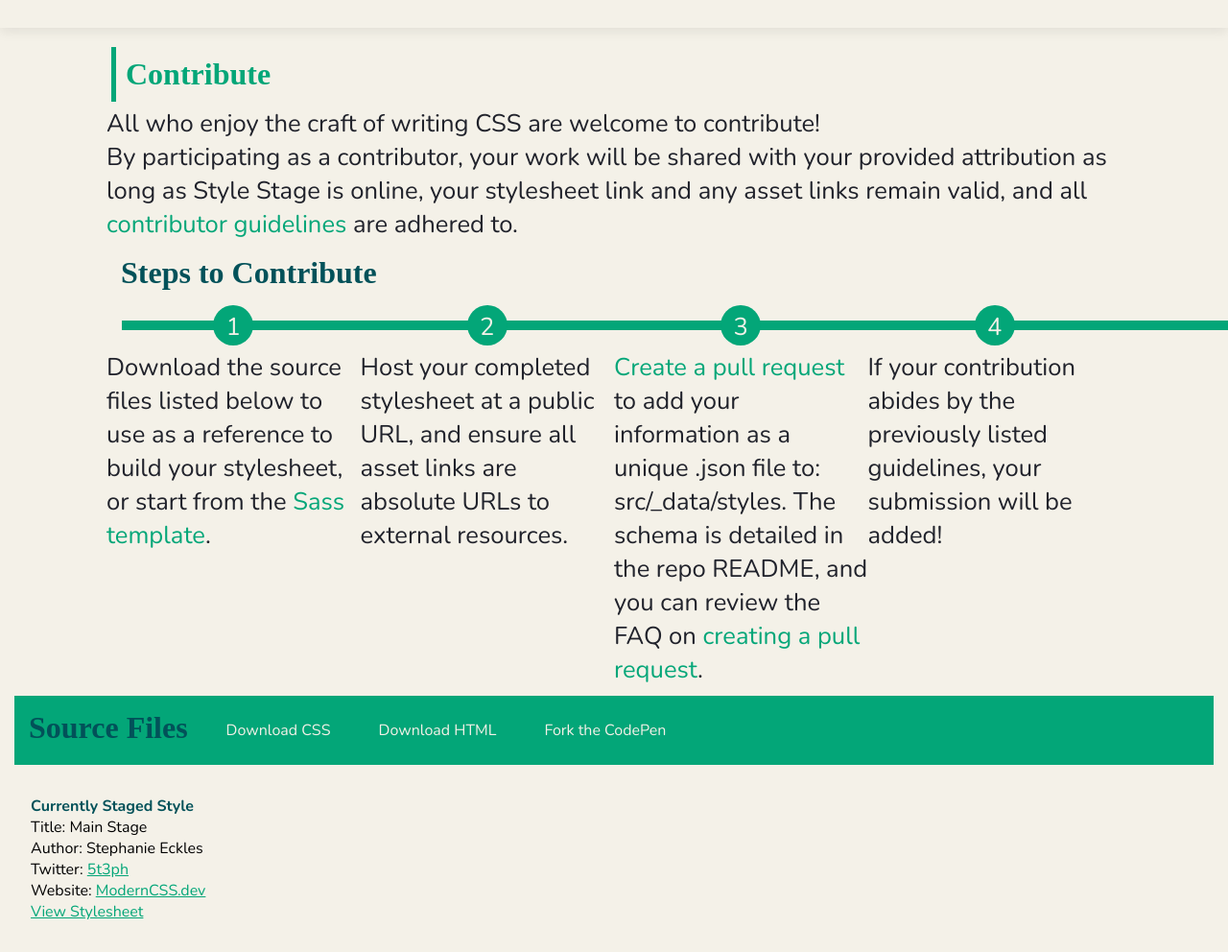
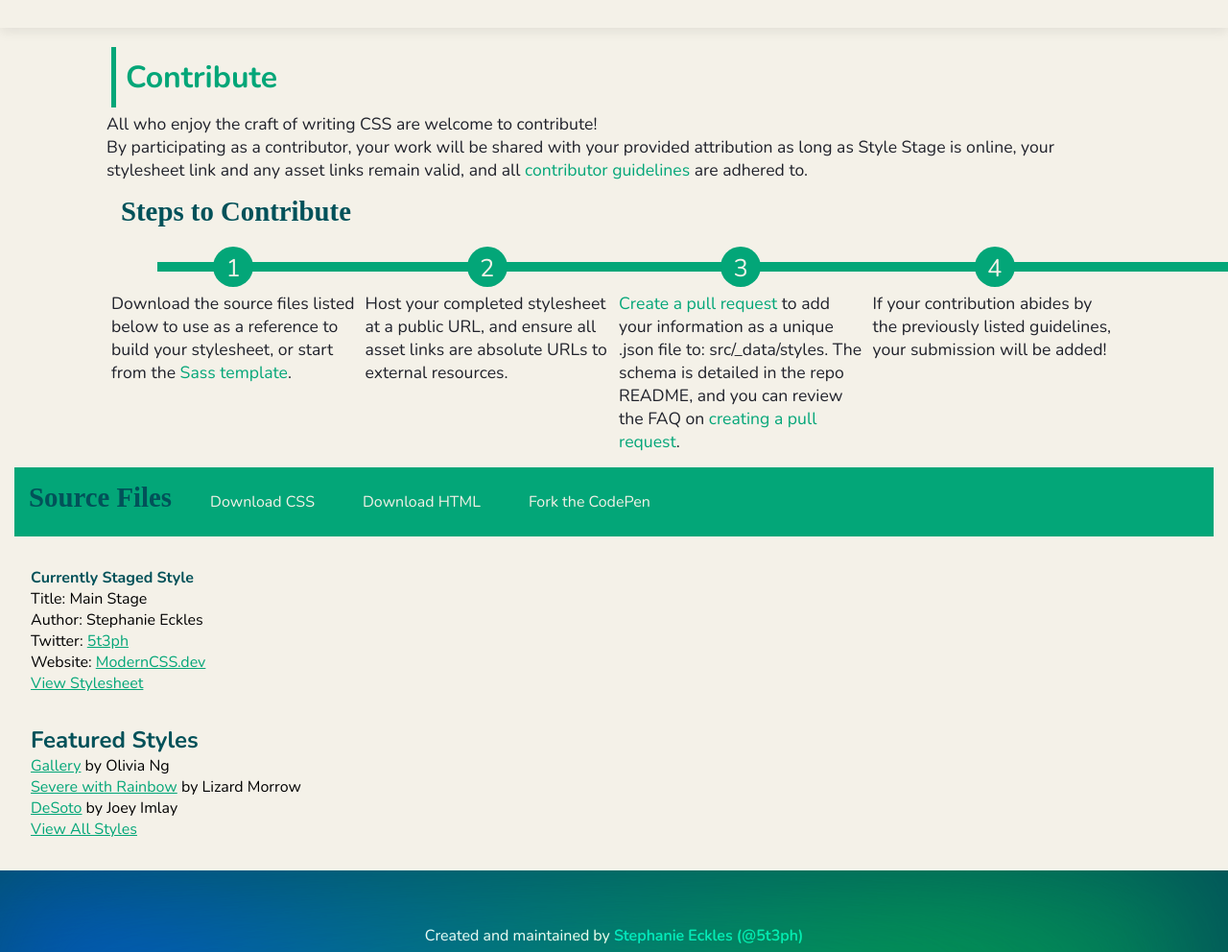
Before and after one commit to emmabloom04/stylestage, a plain HTML site: page index.html in a window 1280 px wide. Shown: the part 1599-2591 px from the top of the page at 96% size. Drawn offline with nearby package versions, Linux system fonts and the light colour scheme; a web font is replaced by a local one.

Commit message:
finished number styling

```diff
--- a/css/contribute.css
+++ b/css/contribute.css
@@ -16,15 +16,15 @@ article#contribute {
     padding: 10px;
     margin: 5px;
     color: var(--secondary-color);
-    font-family: var(--bold-header-font);
+    font-family: var(--bold-header-font-mobile);
     font-size: var(--bold-font-size);
   }
 
   p {
-    font-size: var(--font-size);
+    font-size: var(--font-size-mobile);
     color: var(--dark-text-color);
     font-family: var(--subheading-and-body-font);
-    font-size: var(--font-size);
+    font-size: var(--font-size-mobile);
 
     a {
       color: var(--secondary-color);
@@ -41,7 +41,7 @@ article#contribute {
     margin: 5px;
     color: var(--primary-color);
     font-family: var(--bold-header-font);
-    font-size: var(--bold-font-size);
+    font-size: var(--bold-font-size-mobile);
   }
 
   ol {
@@ -55,8 +55,8 @@ article#contribute {
       width: 100%;
       text-align: start;
       position: relative;
-
-      font-size: var(--font-size);
+      padding: 5px;
+      font-size: var(--font-size-mobile);
       color: var(--dark-text-color);
       font-family: var(--subheading-and-body-font);
 
@@ -83,11 +83,12 @@ article#contribute {
 
       &::after {
         position: absolute;
-        top: 1rem;
-        left: 1rem;
+        top: calc(1rem + 5px);
+        left: 20%;
+        right: 20%;
         content: "";
         display: block;
-        width: 25rem;
+        width: calc(25rem - 2rem - 5px);
         height: 10px;
         background-color: var(--secondary-color);
         z-index: -1;
--- a/css/variables.css
+++ b/css/variables.css
@@ -20,8 +20,12 @@
   /* USE ONLY AT THE TOP OF THE SITE, and anywhere else that you feel needs a bold title */
   --subheading-and-body-font: "Nunito";
 
-  /* font sizes */
+  /* font sizes desktop */
   --bold-font-size: 2rem;
   --font-size: 1.6rem;
 
+  /* font sizes mobile */
+  --bold-font-size-mobile: 1.8rem;
+  --font-size-mobile: 1.1rem;
+
 }
```
